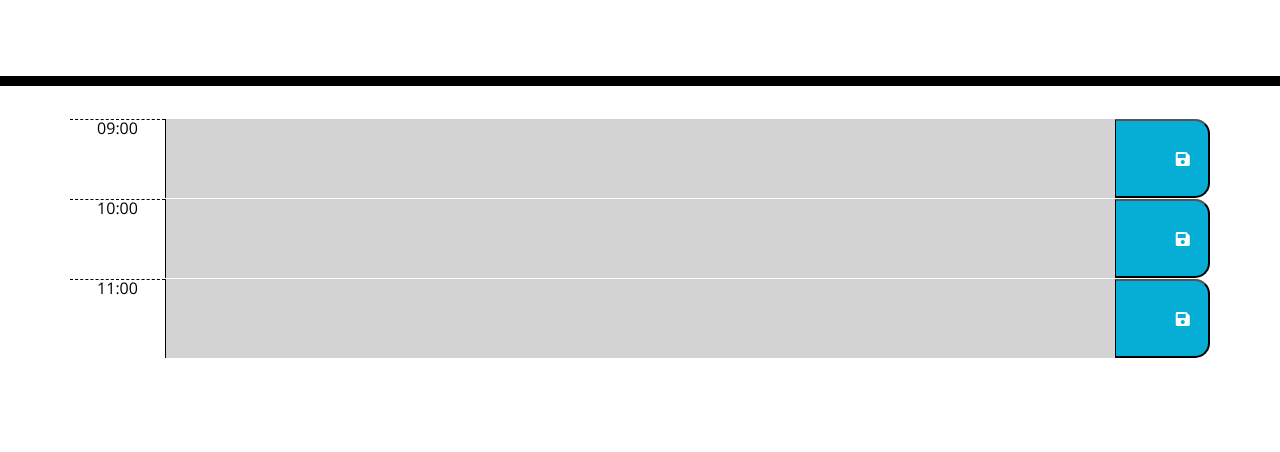
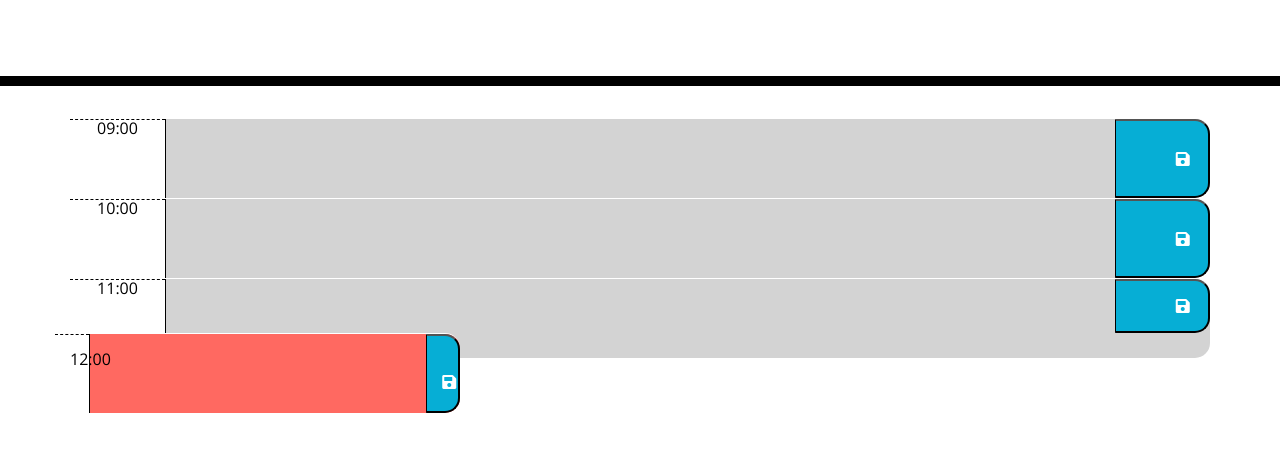
Before and after one commit to zavaletaosv/Work-Day-Scheduler, a plain HTML site: page index.html in a window 1280 px wide. Shown: the part 182-634 px from the top of the page. Drawn offline with nearby package versions, Linux system fonts and the light colour scheme.

Commit message:
Index updated: 12 pm time block created

```diff
--- a/index.html
+++ b/index.html
@@ -55,6 +55,14 @@
         <button class = "saveBtn col-md-1">
           <i class="fa fa-save"></i>
         </button>
+
+        <!-- 12:00 -->
+        <div id = "1200" class = "row time-block present">
+          <div class = "col-md-1 hour"> 12:00 </div>
+          <textarea class = "col-md-10 description"></textarea>
+          <button class = "saveBtn col-md-1">
+            <i class="fa fa-save"></i>
+          </button>
     </div>
 
     <script src="https://cdnjs.cloudflare.com/ajax/libs/jquery/3.2.1/jquery.min.js"></script>
```
